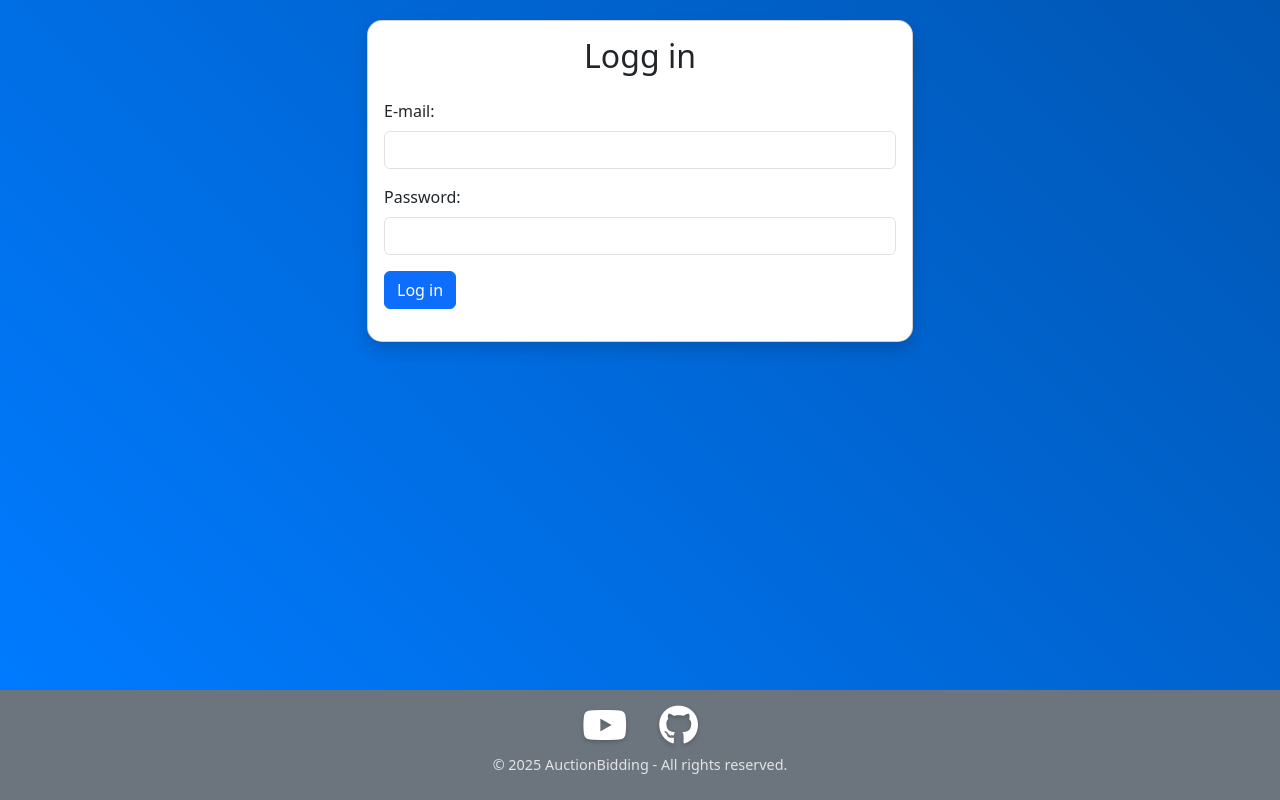
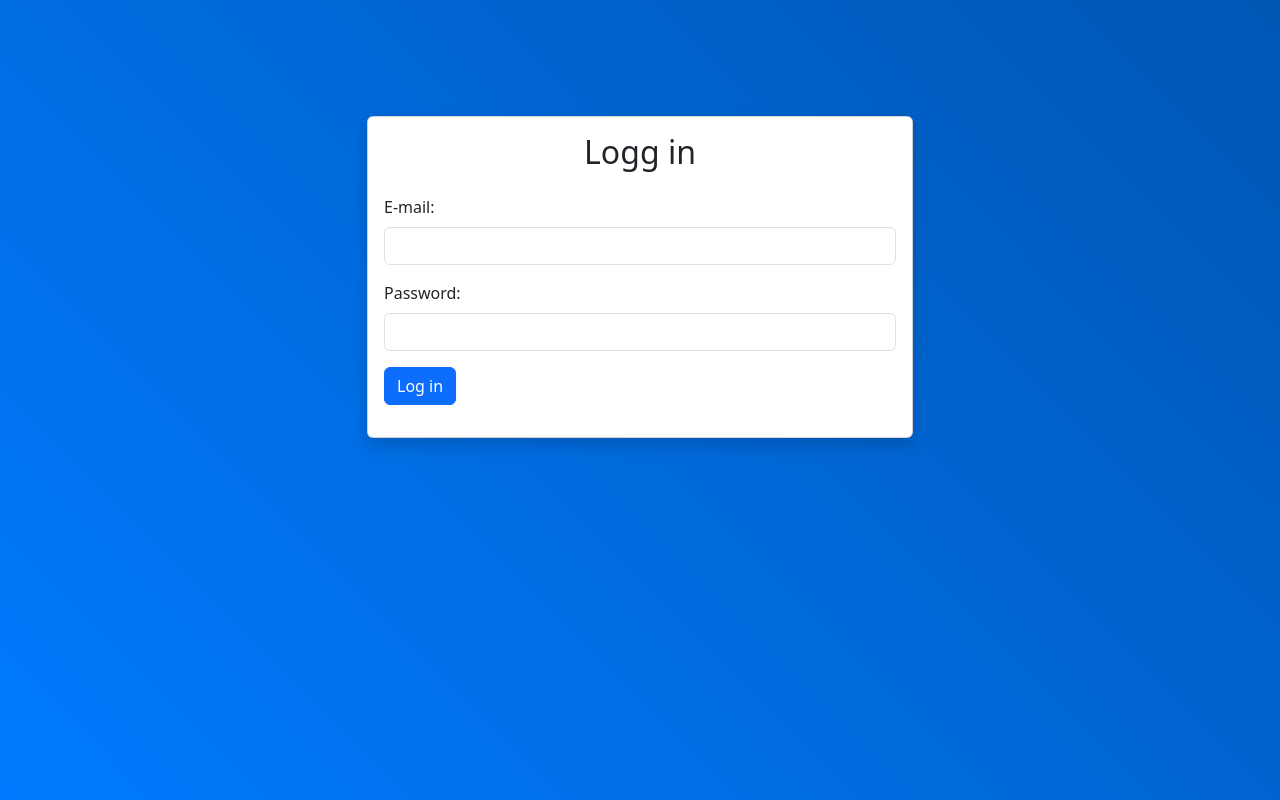
Before and after one commit to KristianHaugen98/auctionbidding, a website: page login.html in a window 1280 px wide. Drawn offline with nearby package versions, Linux system fonts and the light colour scheme.

Commit message:
Update
Did some small changes

```diff
--- a/login.html
+++ b/login.html
@@ -22,9 +22,9 @@
   <body>
     <main class="login-section">
       <div class="container">
-        <div class="row justify-content-center">
+        <div class="row justify-content-center mt-5">
           <div class="col-md-6">
-            <div class="login-card card shadow">
+            <div class="card shadow mt-5">
               <div class="card-body">
                 <h2 class="text-center mb-4">Logg in</h2>
                 <form id="loginForm">
@@ -59,24 +59,7 @@
         </div>
       </div>
     </main>
-    <!--Footer-->
-    <footer class="footer-custom bg-secondary py-4">
-      <div class="container text-center">
-        <div class="social-icons mb-3">
-          <a
-            href="https://www.youtube.com/"
-            target="_blank"
-            class="social-link"
-          >
-            <i class="fa-brands fa-youtube fa-2xl text-white"></i>
-          </a>
-          <a href="https://github.com/" target="_blank" class="social-link">
-            <i class="fa-brands fa-github fa-2xl text-white"></i>
-          </a>
-        </div>
-        <p>&copy; 2025 AuctionBidding - All rights reserved.</p>
-      </div>
-    </footer>
+
     <script src="/js/login.js"></script>
     <script src="https://cdn.jsdelivr.net/npm/bootstrap@5.3.0/dist/js/bootstrap.bundle.min.js"></script>
   </body>
```
